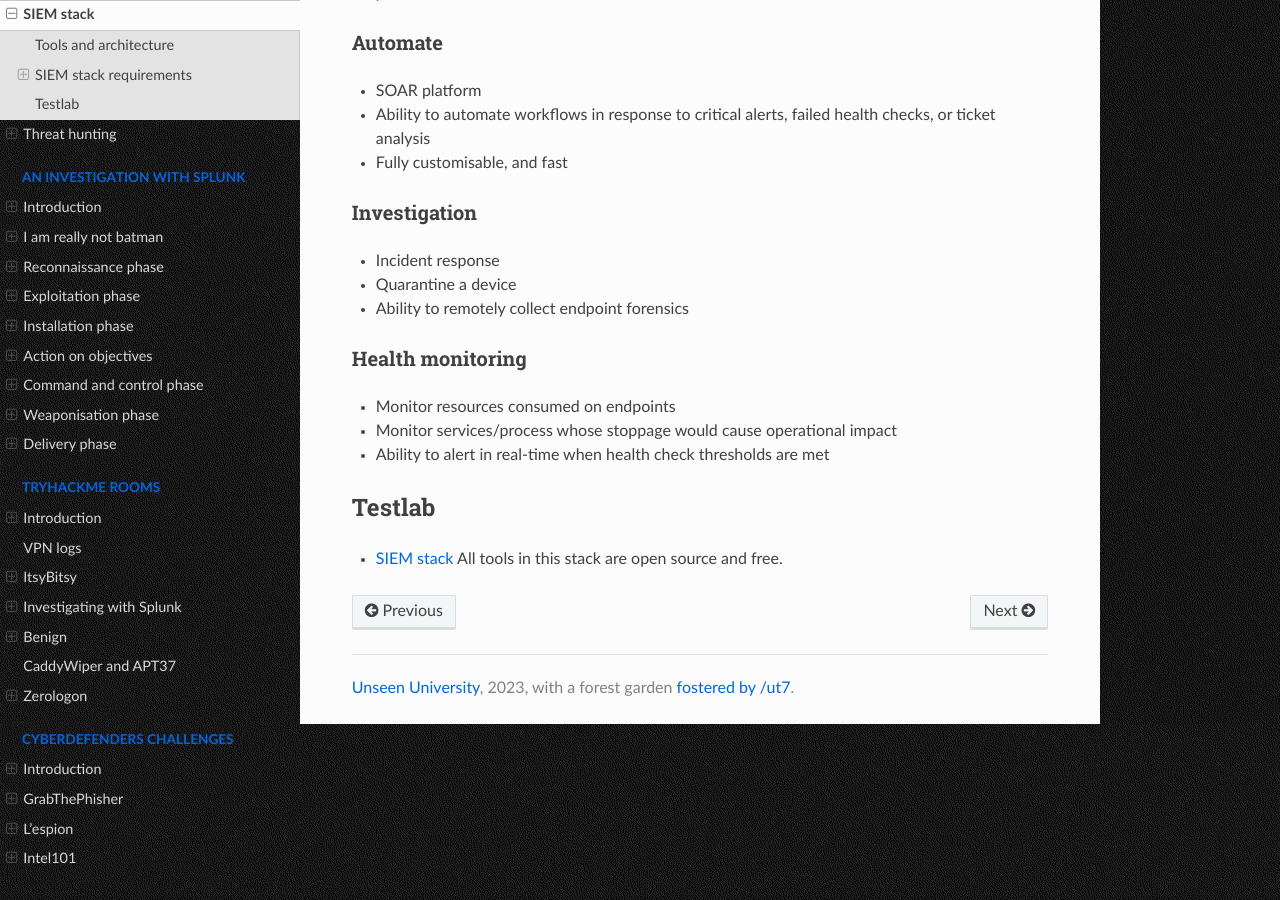
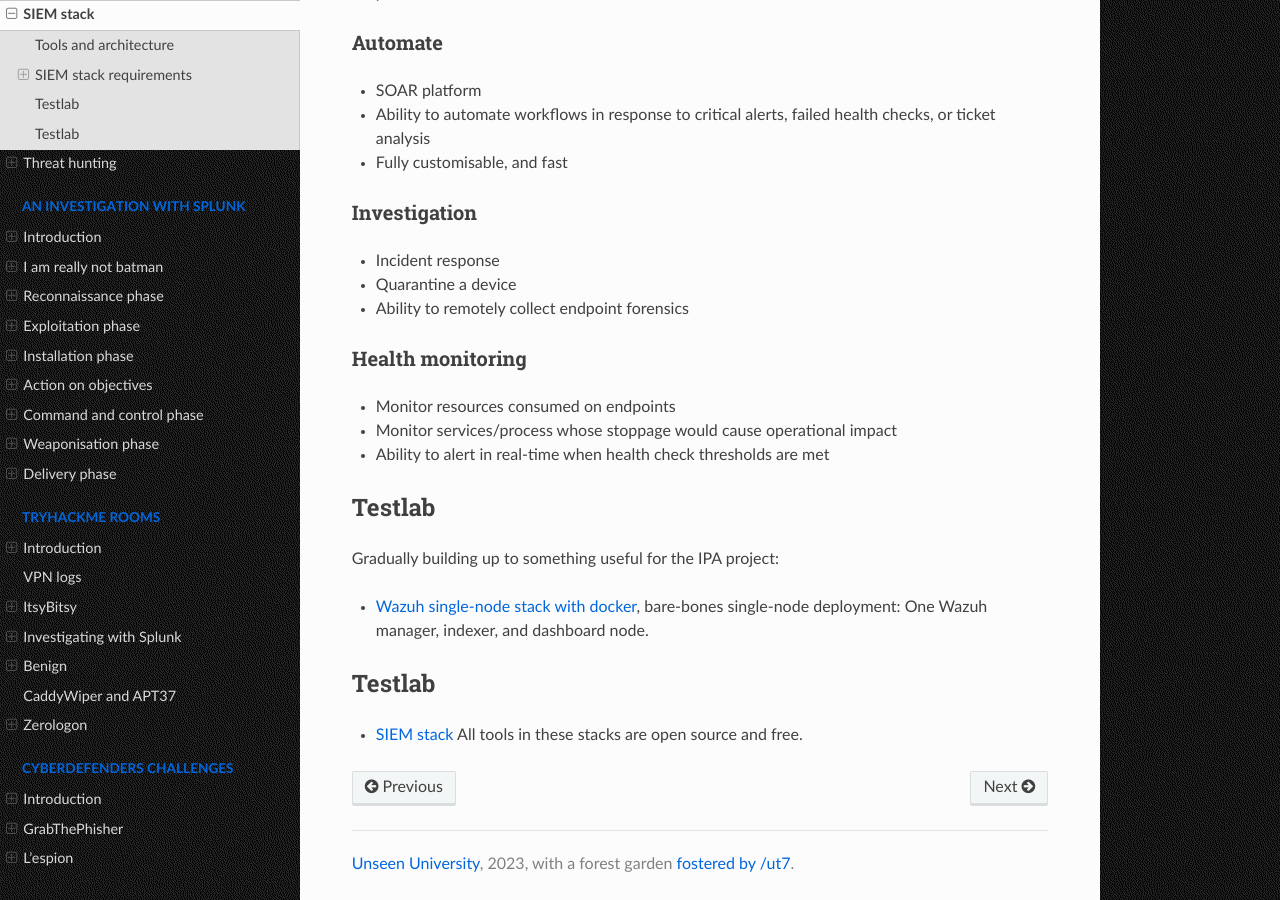
Before and after one commit to tymyrddin/blue-siem, a Sphinx documentation site: the page built from source/docs/notes/siem.md, in a window 1280 px wide and 900 px high, scrolled down 1977 px. Built offline with Sphinx 7.4.7 and the Read the Docs theme 2.0.0, drawn with Linux system fonts in a browser that asks for light colours.

Commit message:
Working towards a useful SIEM stack

```diff
--- a/source/docs/notes/siem.md
+++ b/source/docs/notes/siem.md
@@ -72,4 +72,10 @@
 
 ## Testlab
 
-* [SIEM stack](https://testlab.tymyrddin.dev/docs/siem/readme) All tools in this stack are open source and free.
+Gradually building up to something useful for the IPA project:
+
+* [Wazuh single-node stack with docker](https://testlab.tymyrddin.dev/docs/siem/wazuh-single-node), bare-bones single-node deployment: One Wazuh manager, indexer, and dashboard node.
+
+## Testlab
+
+* [SIEM stack](https://testlab.tymyrddin.dev/docs/siem/readme) All tools in these stacks are open source and free.
```
Also changed, not shown: source/docs/notes/ukc.md (+2 -4 lines).
